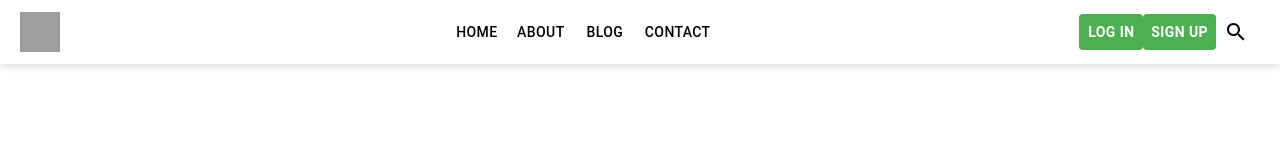
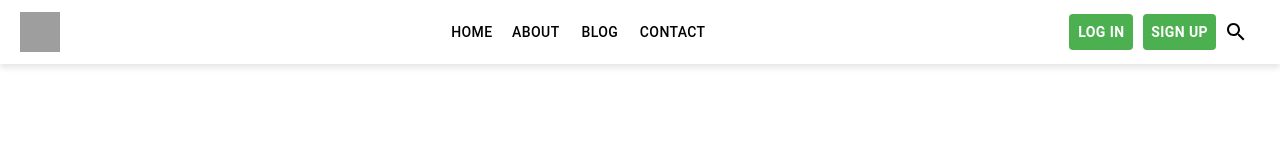
Before and after one commit to nurcanNT/nextCourse, a Next.js app: page / in a window 1280 px wide. Shown: the top 160 px of the page. Built offline with nearby package versions, Linux system fonts and the light colour scheme; no server answers; grey boxes are pictures that could not be loaded.

Commit message:
feat: fix styles

```diff
--- a/src/components/Header.js
+++ b/src/components/Header.js
@@ -90,22 +90,34 @@ export default function Header() {
               </Button>
             </Box>
           ) : (
-            <Box sx={{ display: 'flex', ml: 'auto' }}>
+            <Box sx={{ display: 'flex', ml: 'auto', gap: '10px' }}>
             <Link href="/login" passHref>
-                <Button sx={{ backgroundColor: '#4caf50',
+              <Button
+                sx={{
+                  backgroundColor: '#4caf50',
                   color: '#fff',
                   fontWeight: 'bold',
                   '&:hover': {
                     backgroundColor: '#45a049',
-                    },}}>Log In</Button>
+                  },
+                }}
+              >
+                Log In
+              </Button>
             </Link>
             <Link href="/register" passHref>
-                <Button sx={{ backgroundColor: '#4caf50',
+              <Button
+                sx={{
+                  backgroundColor: '#4caf50',
                   color: '#fff',
                   fontWeight: 'bold',
                   '&:hover': {
                     backgroundColor: '#45a049',
-                    },}}>Sign Up</Button>
+                  },
+                }}
+              >
+                Sign Up
+              </Button>
             </Link>
           </Box>
           )}
```
Lines whose indentation alone changed are shown as unchanged.
